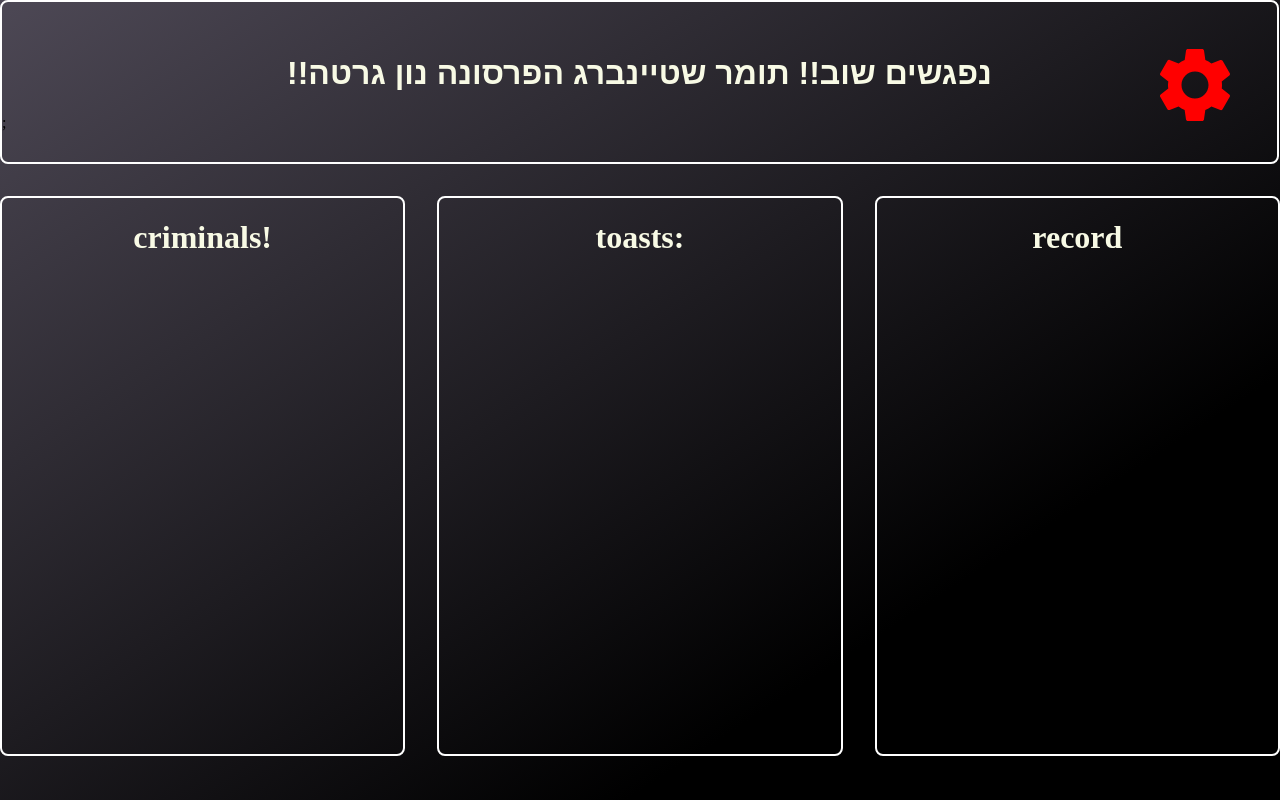
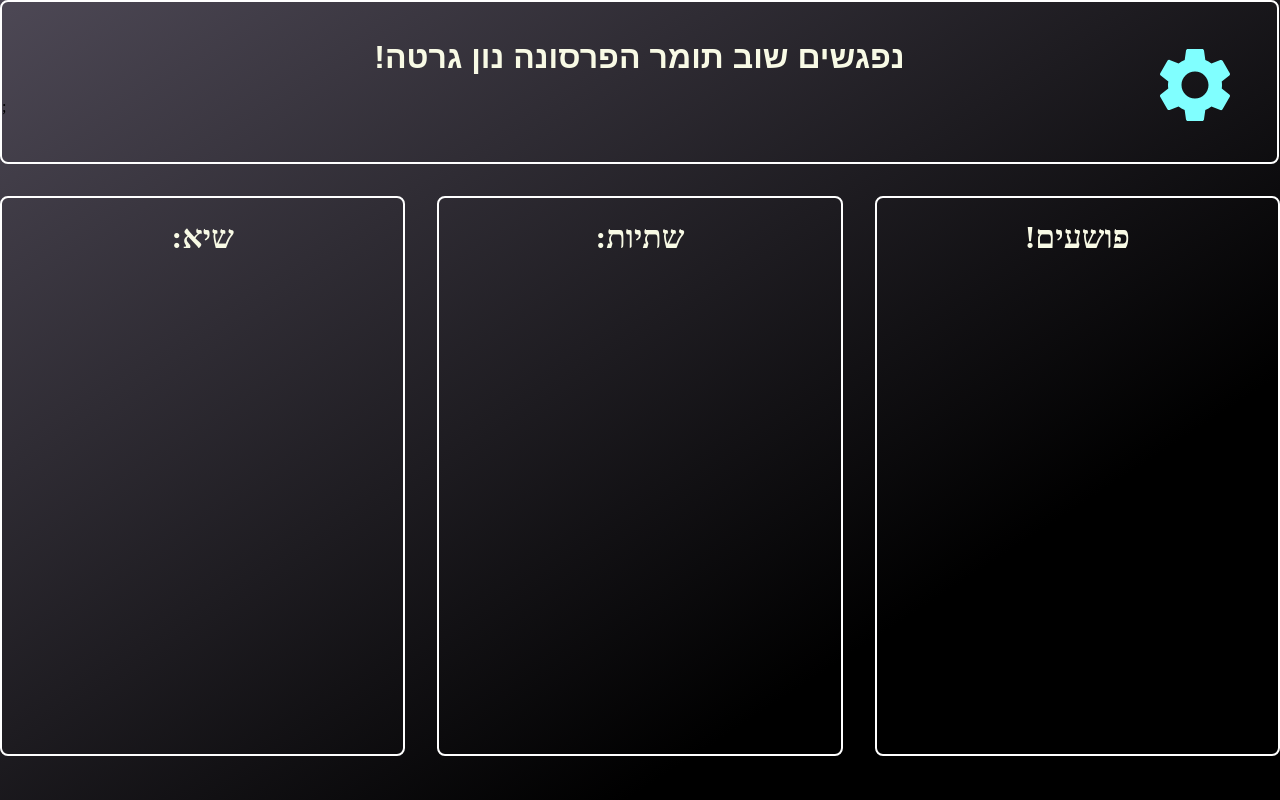
Before and after one commit to piloshachar14/golden-toasts, a React (Vite) app in the folder apps/client/: page / in a window 1280 px wide. Built offline with nearby package versions, Linux system fonts and the light colour scheme.

Commit message:
feature(client):heading change isLoggedIn? and css change

```diff
--- a/apps/client/src/app/app.tsx
+++ b/apps/client/src/app/app.tsx
@@ -6,16 +6,28 @@ export const App: React.FC = () => {
   const [isLoggedIn, setIsLoggedIn] = useState(true);
   return (
     <div className={styles.container}>
-      <Heading isLogin={isLoggedIn} />
+      {isLoggedIn ? (
+        <Heading
+          title="!נפגשים שוב תומר הפרסונה נון גרטה"
+          desc=""
+          isLogin={isLoggedIn}
+        ></Heading>
+      ) : (
+        <Heading
+          title="!ברוך הבא למדור ביצועים"
+          desc="להרשמה \ כניסה לחץ על הכפתור מימין"
+          isLogin={isLoggedIn}
+        ></Heading>
+      )}
       <div className={styles.categories}>
         {isLoggedIn ? (
           <>
-            <Category style={{ width: '33%' }} title="criminals!" />
-            <Category style={{ width: '33%' }} title="toasts:" />
-            <Category style={{ width: '33%' }} title="record" />
+            <Category style={{ width: '33%' }} title=":שיא" />
+            <Category style={{ width: '33%' }} title=":שתיות" />
+            <Category style={{ width: '33%' }} title="!פושעים" />
           </>
         ) : (
-          <Category style={{ width: '100%' }} title="upcoming toasts:" />
+          <Category style={{ width: '100%' }} title=":שתיות קרובות" />
         )}
       </div>
     </div>
--- a/apps/client/src/components/heading/heading.tsx
+++ b/apps/client/src/components/heading/heading.tsx
@@ -3,27 +3,30 @@ import LoginIcon from '@mui/icons-material/Login';
 import SettingsIcon from '@mui/icons-material/Settings';
 type Props = {
   isLogin: boolean;
+  title: string;
+  desc: string;
 };
 export const Heading: React.FC<Props> = (props) => {
-  const matteBlack = '#4FFFB0';
+  const BackgroundColor = '#4d4855';
   return (
     <div className={styles.heading}>
-      <h1 className={styles.title}>
-        !!נפגשים שוב!! תומר שטיינברג הפרסונה נון גרטה
-      </h1>
+      <div className={styles.title}>
+        <h1>{props.title}</h1>
+        <h2>{props.desc}</h2>
+      </div>
       {!props.isLogin ? (
         <LoginIcon
           sx={{
-            color: 'green',
-            backgroungcolor: matteBlack,
+            color: '#80FFFF',
+            backgroungcolor: BackgroundColor,
             right: 40,
             top: 40,
             fontSize: 70,
             position: 'fixed',
             '&:hover': {
               cursor: 'pointer',
-              color: matteBlack,
-              transition: 'transform 0.2s ease-in-out',
+              color: '#40FFFF',
+              transition: 'transform 0.3s ease-in-out',
               transform: 'scale(1.2)',
             },
           }}
@@ -31,18 +34,18 @@ export const Heading: React.FC<Props> = (props) => {
       ) : (
         <SettingsIcon
           sx={{
-            color: 'red',
-            backgroungcolor: matteBlack,
+            color: '#80FFFF',
+            backgroungcolor: BackgroundColor,
             right: 40,
             top: 40,
             fontSize: 90,
-            transition: 'transform 0.5s ease-in-out',
+            transition: 'transform 0.3s ease-in-out',
             position: 'fixed',
             '&:hover': {
               transitionDelay: 1,
               cursor: 'pointer',
-              color: 'green',
-              transition: 'transform 0.5s ease-in-out',
+              color: '#008080',
+              transition: 'transform 0.3s ease-in-out',
               transform: 'rotate(90deg)',
             },
           }}
```
